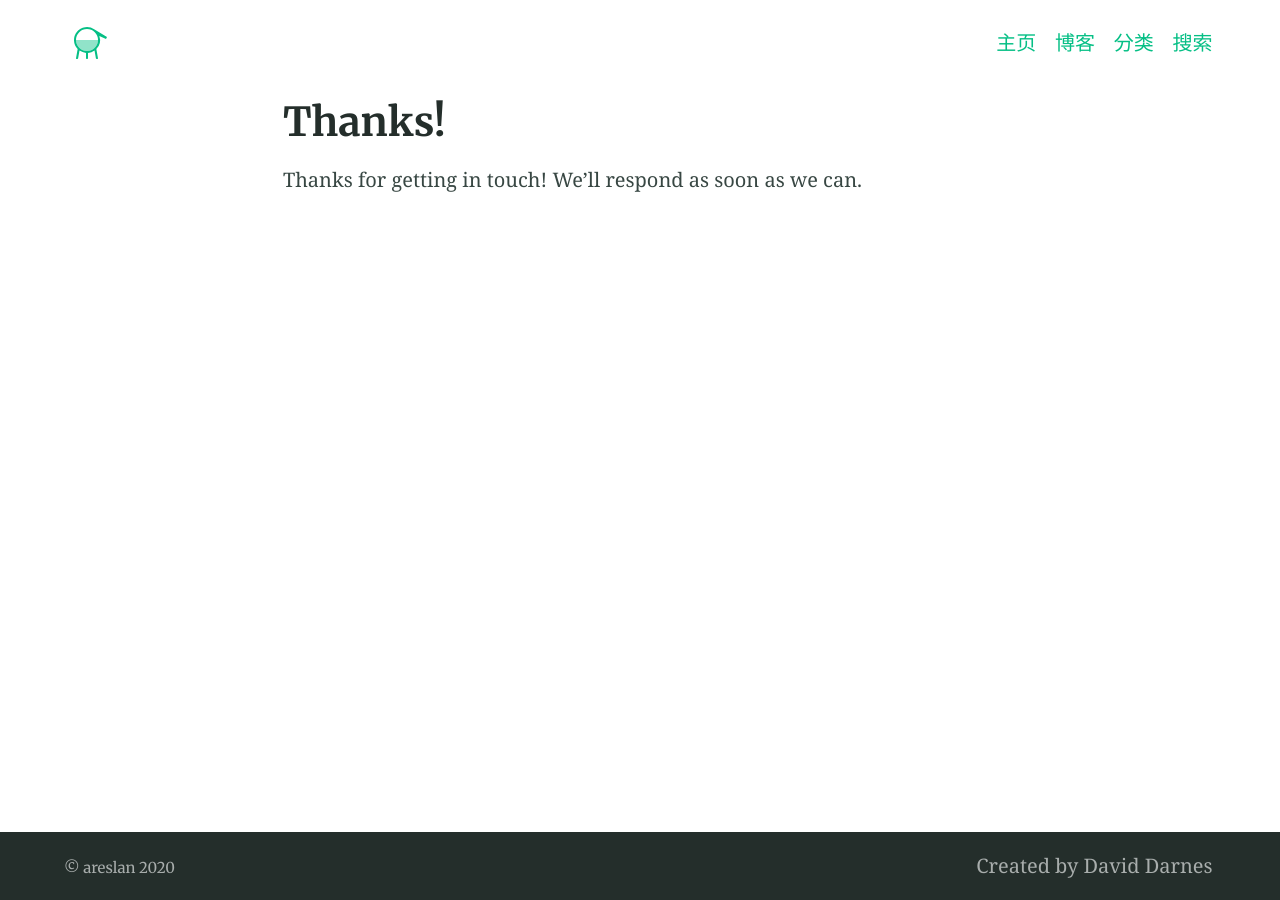
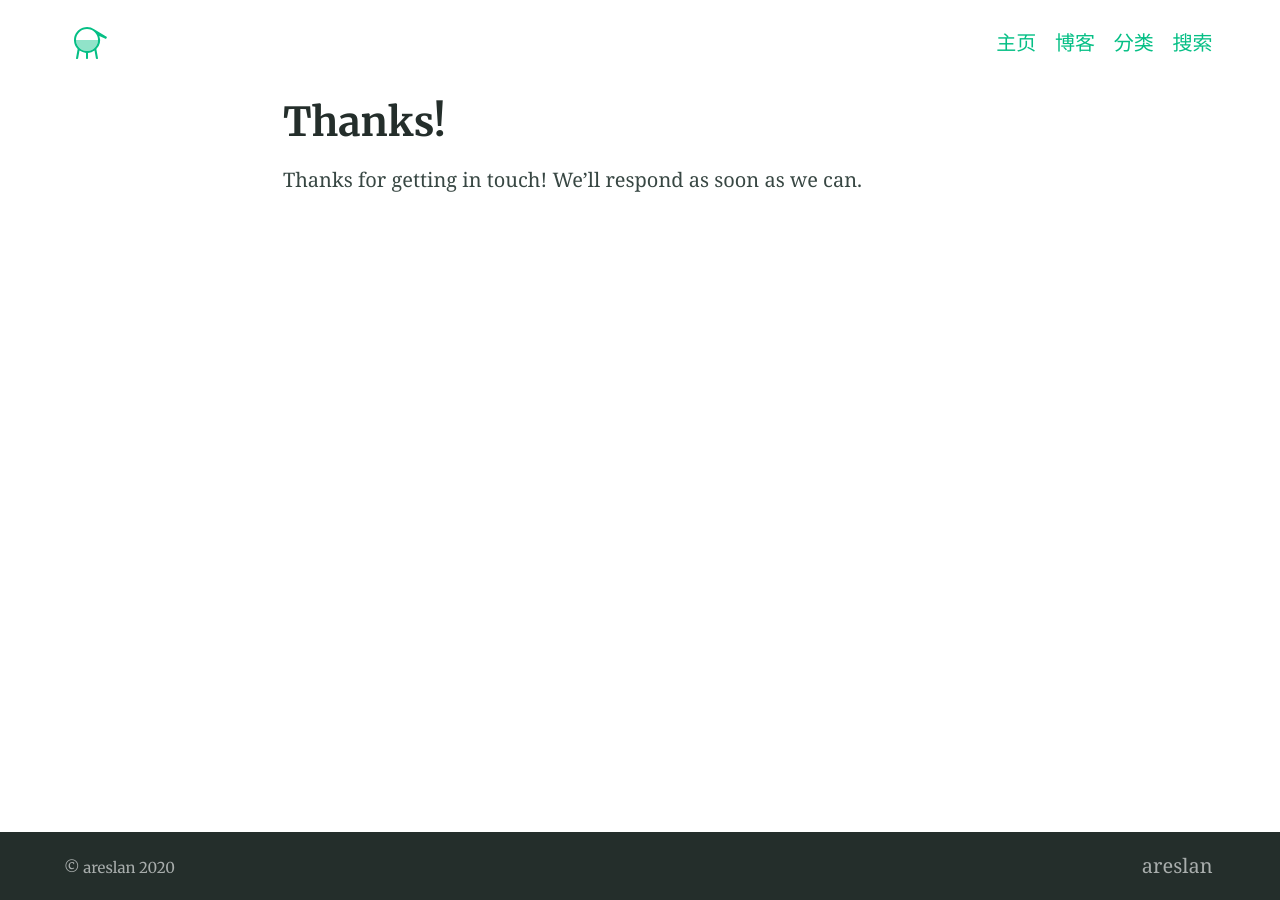
Before and after one commit to areslan1122/areslan1122.github.io, a Jekyll site: the page built from thanks.md, in a window 1280 px wide. Built offline with Jekyll 4.4.1, drawn with Linux system fonts in a browser that asks for light colours; our own code applies the rules of GitHub Pages for plain Markdown files.

Commit message:
change contact info

```diff
--- a/_config.yml
+++ b/_config.yml
@@ -118,8 +118,7 @@ navigation_header:
   url: /search/
 
 navigation_footer:
-- title: Created by David Darnes
-  url: https://darn.es
+- title: areslan
 
 social_links: # Appears in sidebar. Set the urls then uncomment and comment out as desired
   Twitter: https://twitter.com/DavidDarnes
```
Also changed, not shown: index.md (+3 -2 lines).
